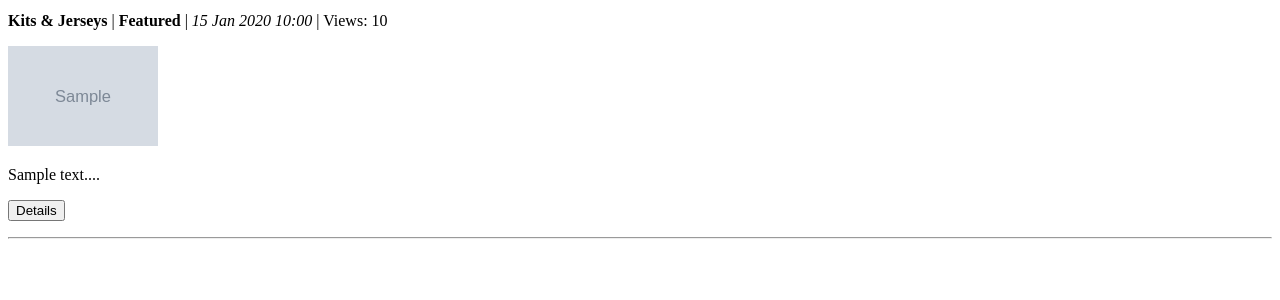
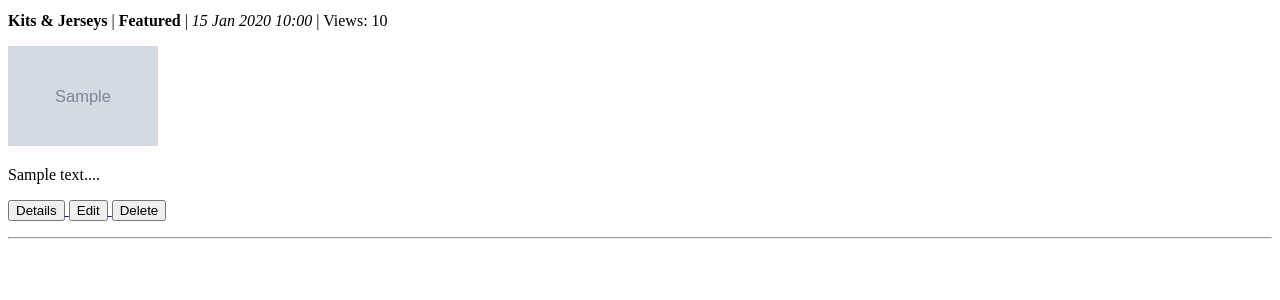
Before and after one commit to aldofahrezy/football-shop, a Django app: page / in a window 1280 px wide. Shown: the part 477-777 px from the top of the page. Run offline with Django 5.2, Linux system fonts and the light colour scheme; a user stored in the database is signed in; tables that the repository leaves empty hold one stand-in row (values such as "Sample post"); grey boxes marked "Sample" are stand-in pictures.

Commit message:
Tugas Individu 5: Full CRUD implemnetation for the Product model

```diff
--- a/main/templates/main.html
+++ b/main/templates/main.html
@@ -50,7 +50,26 @@
 
   <p>{{ product.description|truncatewords:25 }}...</p>
 
-  <p><a href="{% url 'main:show_product' product.id %}"><button>Details</button></a></p>
+  <p>
+    <a href="{% url 'main:show_product' product.id %}">
+      <button>
+        Details
+      </button>
+    </a>
+
+    {% if user.is_authenticated and product.user == user %}
+    <a href="{% url 'main:edit_product' product.pk %}">
+      <button>
+        Edit
+      </button>
+    </a>
+    <a href="{% url 'main:delete_product' product.pk %}">
+      <button>
+        Delete
+      </button>
+    </a>
+    {% endif %}
+  </p>
 </div>
 
 <hr>
--- a/main/urls.py
+++ b/main/urls.py
@@ -1,5 +1,5 @@
 from django.urls import path
-from main.views import show_main, create_product, show_product, show_xml, show_json, show_xml_by_id, show_json_by_id, register, login_user, logout_user
+from main.views import show_main, create_product, show_product, show_xml, show_json, show_xml_by_id, show_json_by_id, register, login_user, logout_user, edit_product, delete_product
 
 app_name = 'main'
 
@@ -14,4 +14,6 @@ urlpatterns = [
     path('register/', register, name='register'),
     path('login/', login_user, name='login'),
     path('logout/', logout_user, name='logout'),
+    path('product/<uuid:id>/edit', edit_product, name='edit_product'),
+    path('product/<uuid:id>/delete', delete_product, name='delete_product'),
 ]
--- a/main/views.py
+++ b/main/views.py
@@ -44,6 +44,19 @@ def create_product(request):
   context = {'form': form}
   return render(request, "create_product.html", context)
 
+def edit_product(request, id):
+  product = get_object_or_404(Product, pk=id)
+  form = ProductForm(request.POST or None, instance=product)
+  if form.is_valid() and request.method == 'POST':
+    form.save()
+    return redirect('main:show_main')
+
+  context = {
+    'form': form
+  }
+
+  return render(request, "edit_product.html", context)
+
 @login_required(login_url='/login')
 def show_product(request, id):
   product = get_object_or_404(Product, pk=id)
@@ -54,6 +67,24 @@ def show_product(request, id):
   }
 
   return render(request, "product_details.html", context)
+
+def edit_product(request, id):
+  product = get_object_or_404(Product, pk=id)
+  form = ProductForm(request.POST or None, instance=product)
+  if form.is_valid() and request.method == 'POST':
+    form.save()
+    return redirect('main:show_main')
+
+  context = {
+    'form': form
+  }
+
+  return render(request, "edit_product.html", context)
+
+def delete_product(request, id):
+  product = get_object_or_404(Product, pk=id)
+  product.delete()
+  return HttpResponseRedirect(reverse('main:show_main'))
 
 def show_xml(request):
   product_list = Product.objects.all()
--- a/templates/base.html
+++ b/templates/base.html
@@ -2,12 +2,14 @@
 <!DOCTYPE html>
 <html lang="en">
 <head>
+    <!-- Metadata/Konfigurasi -->
     <meta charset="UTF-8" />
     <meta name="viewport" content="width=device-width, initial-scale=1.0" />
     {% block meta %} {% endblock meta %}
 </head>
 
 <body>
+    <!-- Content/Komponen -->
     {% block content %} {% endblock content %}
 </body>
 </html>
```
Also changed, not shown: main/templates/edit_product.html (added, +22 -0 lines).
